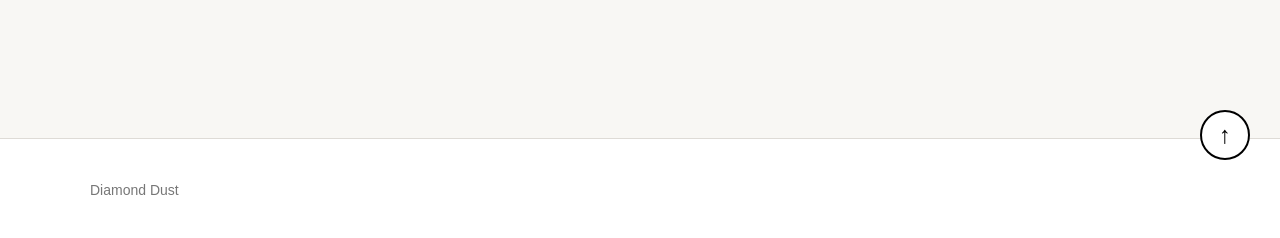
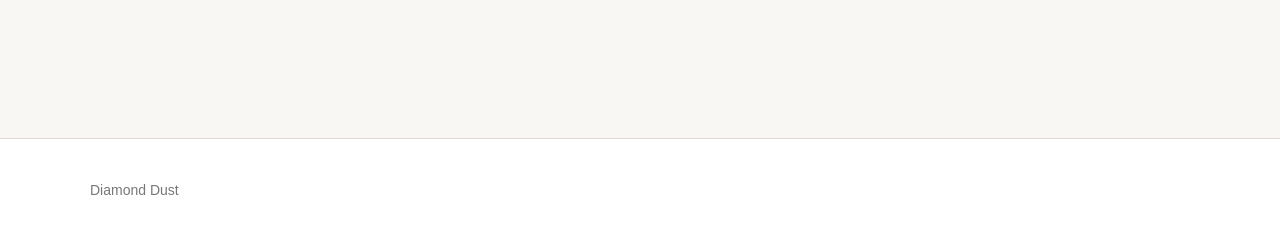
Before and after one commit to honeebuni/diamond-dust, a Jekyll site: the page built from _chapters/v1-2.md, in a window 1280 px wide. Shown: the part 710-948 px from the top of the page. Built offline with Jekyll 4.4.1, drawn with Linux system fonts in a browser that asks for light colours.

Commit message:
Remove back-to-top button from chapter.html
Removed back-to-top button and its styles from chapter layout.

```diff
--- a/_layouts/chapter.html
+++ b/_layouts/chapter.html
@@ -17,31 +17,6 @@
 
 
 <body>
-
-<a
-    href="#"
-    style="
-        position: fixed;
-        right: 30px;
-        bottom: 30px;
-        z-index: 99999;
-        width: 50px;
-        height: 50px;
-        background: white;
-        color: black;
-        border: 2px solid black;
-        border-radius: 50%;
-        display: flex;
-        align-items: center;
-        justify-content: center;
-        font-family: sans-serif;
-        font-size: 24px;
-        font-weight: bold;
-        text-decoration: none;
-    "
->
-    ↑
-</a>
 
     <div class="reading-progress" aria-hidden="true">
     <div class="reading-progress-bar"></div>
@@ -126,7 +101,7 @@
 
     </footer>
 
-    <a href="#" class="back-to-top" aria-label="Back to top">
+<a href="#" class="back-to-top" aria-label="Back to top">
     ↑
 </a>
 
```
